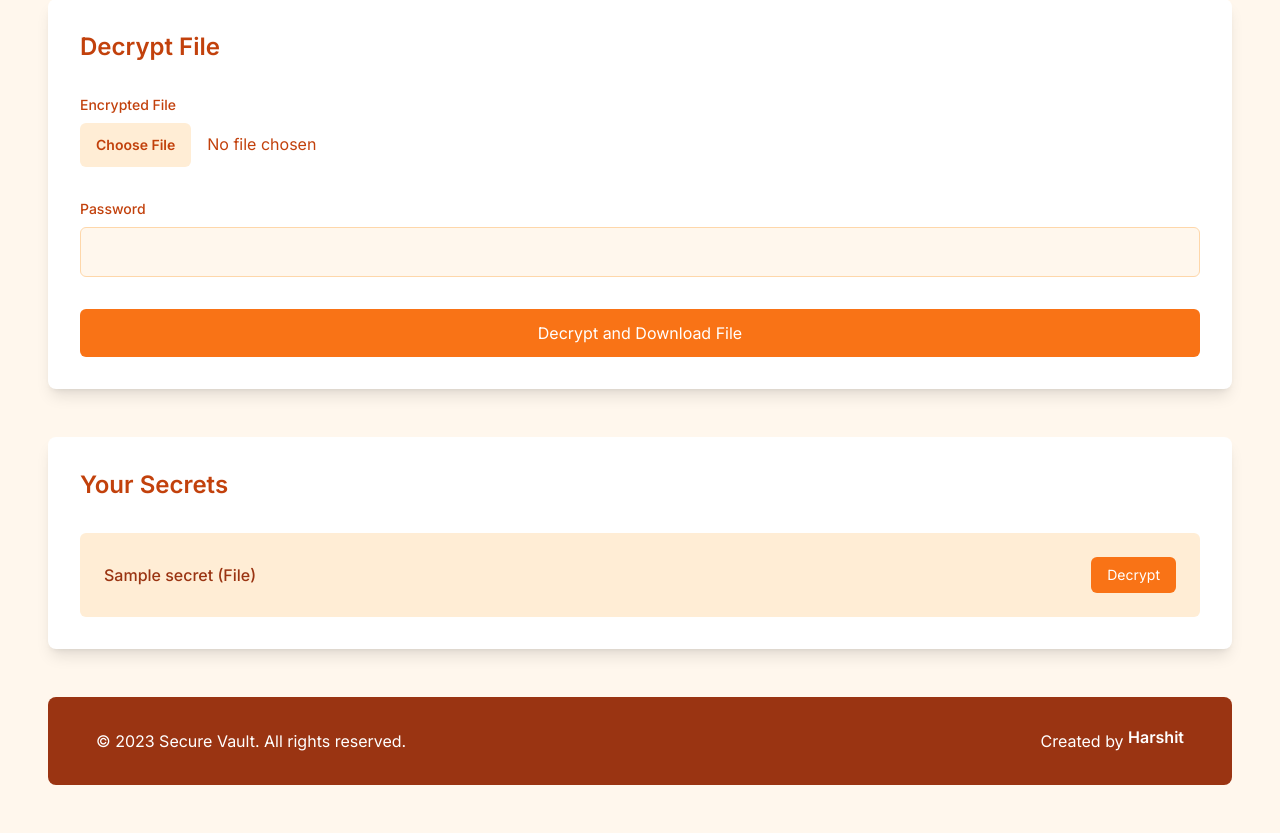
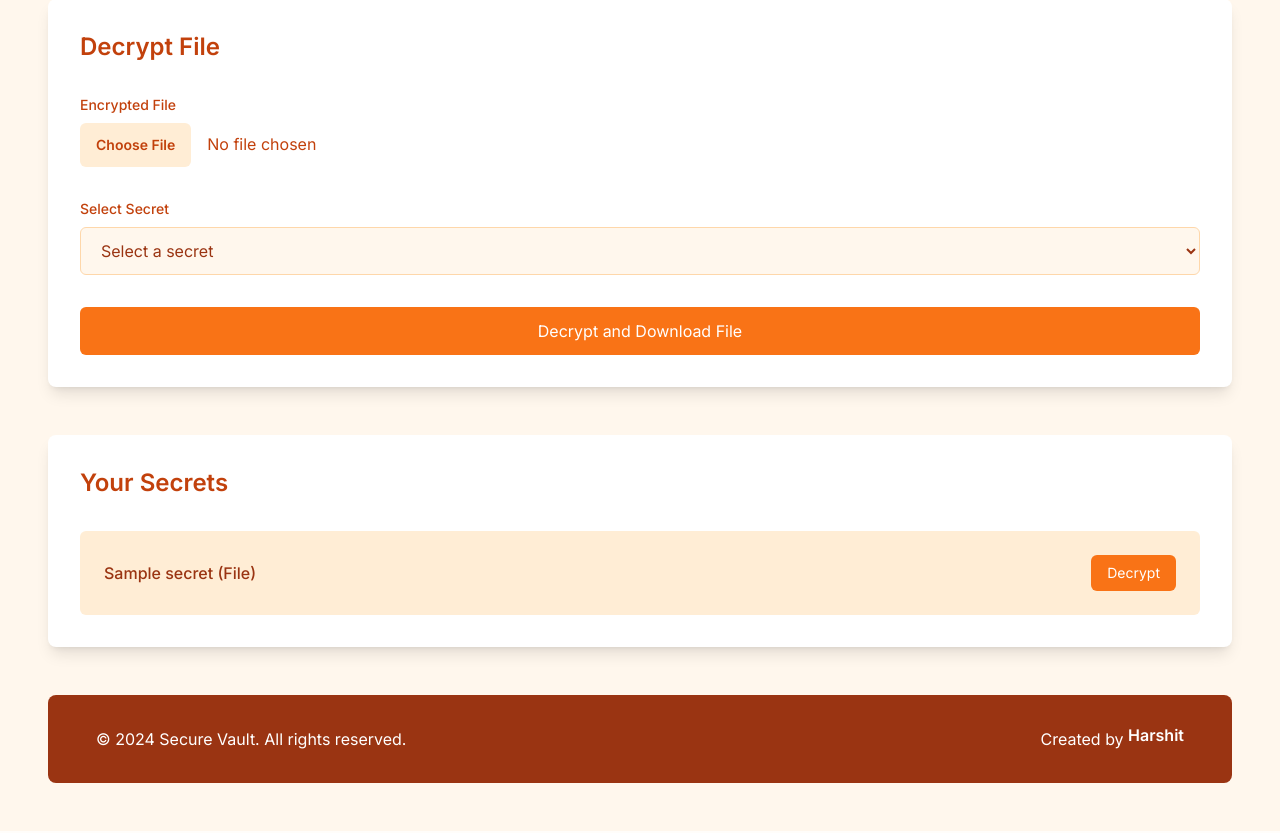
Before and after one commit to HarshitKumar9030/encryptor, a Flask app: page / in a window 1280 px wide. Shown: the part 1315-2148 px from the top of the page. Run offline with Flask 3, Linux system fonts and the light colour scheme; tables that the repository leaves empty hold one stand-in row (values such as "Sample post"); some libraries are stand-ins or nearby versions.

Commit message:
completed!

```diff
--- a/app.py
+++ b/app.py
@@ -70,9 +70,13 @@ def encrypt_file():
 @app.route('/decrypt-file', methods=['POST'])
 def decrypt_file():
     file = request.files['encryptedFile']
-    password = request.form['decryptPassword']
+    secret_id = request.form['decryptSecretSelector']
 
-    key = generate_key(password)
+    secret = Secret.query.get(secret_id)
+    if not secret:
+        return jsonify({"error": "Secret not found"}), 404
+
+    key = generate_key(secret.encrypted_content[:32].decode())
     f = Fernet(key)
 
     try:
--- a/templates/index.html
+++ b/templates/index.html
@@ -46,9 +46,7 @@
       </h1>
 
       <div class="bg-white rounded-lg shadow-lg p-8 mb-12">
-        <h2 class="text-2xl font-semibold mb-8 text-orange-700">
-          Add Secret
-        </h2>
+        <h2 class="text-2xl font-semibold mb-8 text-orange-700">Add Secret</h2>
         <form id="encryptTextForm" class="space-y-8">
           <div>
             <label
@@ -189,17 +187,18 @@
           </div>
           <div>
             <label
-              for="decryptPassword"
+              for="decryptSecretSelector"
               class="block text-sm font-medium text-orange-700 mb-2"
-              >Password</label
+              >Select Secret</label
             >
-            <input
-              type="password"
-              id="decryptPassword"
-              name="decryptPassword"
+            <select
+              id="decryptSecretSelector"
+              name="decryptSecretSelector"
               required
-              class="w-full px-4 py-3 rounded-md bg-orange-50 border border-orange-200 text-orange-800 placeholder-orange-300 focus:border-orange-500 hover:bg-orange-100 transition duration-300"
-            />
+              class="w-full px-4 py-3 rounded-md bg-orange-50 border border-orange-200 text-orange-800 focus:border-orange-500 hover:bg-orange-100 transition duration-300"
+            >
+              <option value="">Select a secret</option>
+            </select>
           </div>
           <button
             type="submit"
@@ -224,7 +223,7 @@
           class="container mx-auto px-6 md:px-8 lg:px-12 flex flex-col md:flex-row justify-between items-center"
         >
           <div class="mb-4 md:mb-0">
-            <p>&copy; 2023 Secure Vault. All rights reserved.</p>
+            <p>&copy; 2024 Secure Vault. All rights reserved.</p>
           </div>
           <div>
             <p>
@@ -249,13 +248,20 @@
           const response = await axios.get("/secrets");
           const secretsList = document.getElementById("secretsList");
           const secretSelector = document.getElementById("secretSelector");
+          const decryptSecretSelector = document.getElementById(
+            "decryptSecretSelector"
+          );
 
           secretsList.innerHTML = "";
           secretSelector.innerHTML =
             "<option value=''>Select a secret</option>";
+          decryptSecretSelector.innerHTML =
+            "<option value=''>Select a secret</option>";
 
           if (response.data.length === 0) {
             secretSelector.innerHTML =
+              "<option value=''>No secrets available. Add a secret first.</option>";
+            decryptSecretSelector.innerHTML =
               "<option value=''>No secrets available. Add a secret first.</option>";
             secretsList.innerHTML =
               "<p class='text-orange-600'>No secrets available. Add a secret to get started.</p>";
@@ -265,26 +271,28 @@
               secretElement.className =
                 "flex justify-between items-center bg-orange-100 p-6 rounded-md transition duration-300 hover:bg-orange-200";
               secretElement.innerHTML = `
-                            <span class="font-medium text-orange-800">${
-                              secret.title
-                            } ${secret.is_file ? "(File)" : "(Text)"}</span>
-                            <button onclick="decryptSecret(${secret.id}, '${
+          <span class="font-medium text-orange-800">${secret.title} ${
+                secret.is_file ? "(File)" : "(Text)"
+              }</span>
+          <button onclick="decryptSecret(${secret.id}, '${
                 secret.title
               }')" class="bg-orange-500 text-white px-4 py-2 rounded-md text-sm hover:bg-orange-600 focus:outline-none focus:ring-2 focus:ring-orange-500 focus:ring-opacity-50 transition duration-300 transform hover:scale-105">Decrypt</button>
-                        `;
+        `;
               secretsList.appendChild(secretElement);
 
               const option = document.createElement("option");
               option.value = secret.id;
               option.textContent = secret.title;
               secretSelector.appendChild(option);
+
+              const decryptOption = option.cloneNode(true);
+              decryptSecretSelector.appendChild(decryptOption);
             });
           }
         } catch (error) {
           console.error("Failed to load secrets:", error);
         }
       }
-
       document
         .getElementById("encryptTextForm")
         .addEventListener("submit", async function (e) {
```
